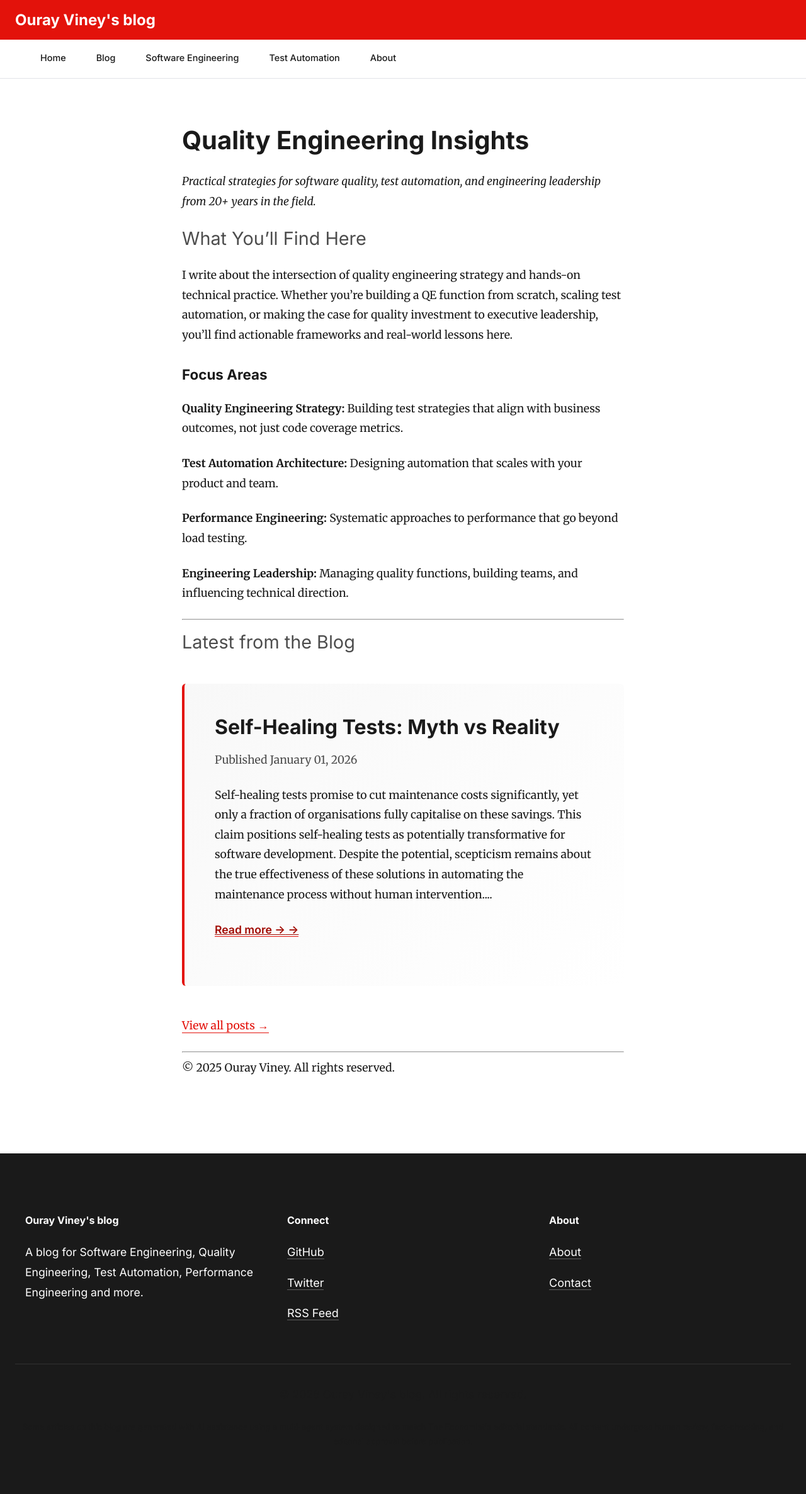
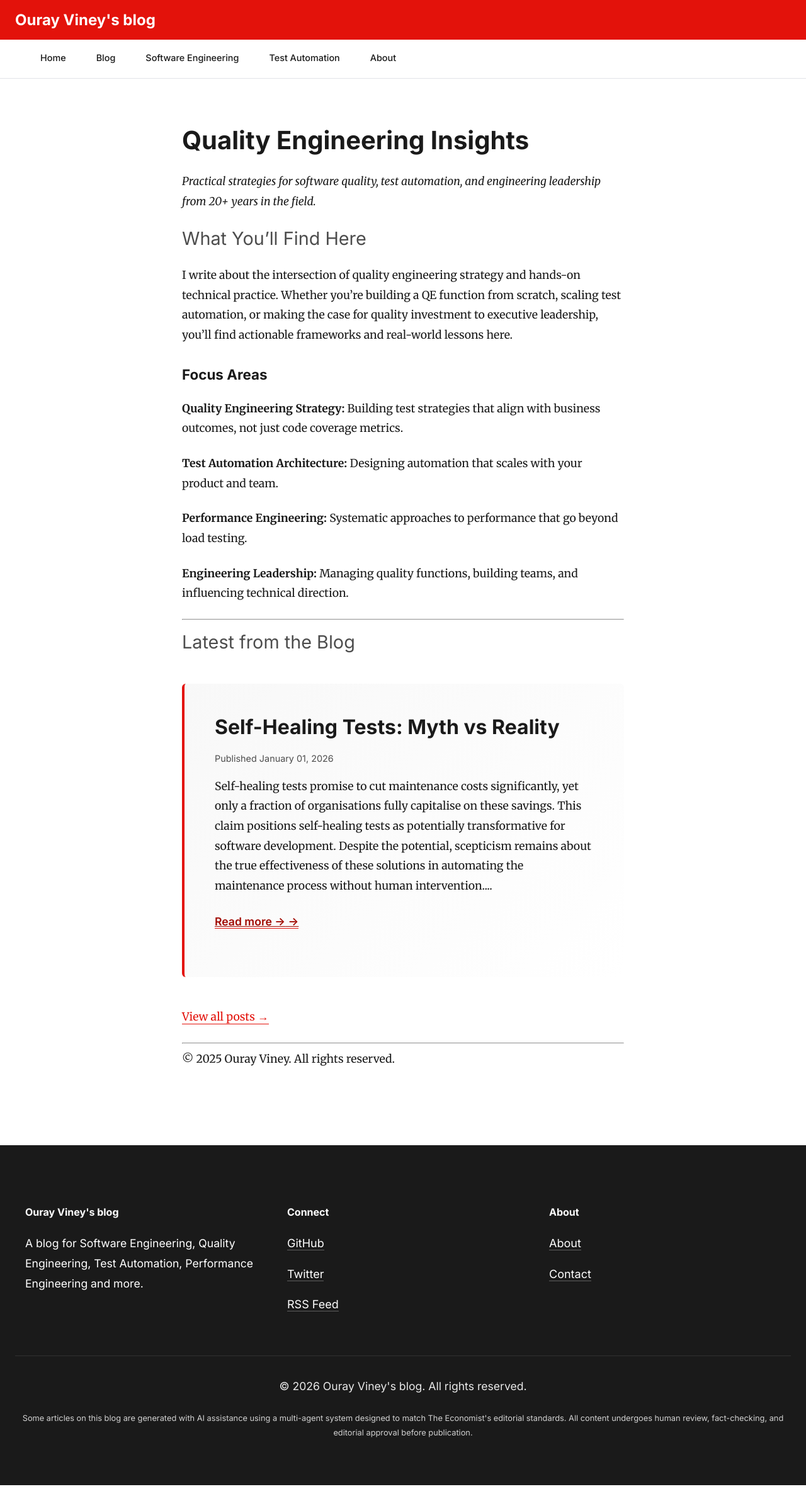
Before and after one commit to oviney/blog, a Jekyll site: the page built from index.md, in a window 1280 px wide. Shown: the whole page at 63% size. Built offline with Jekyll 4.4.1, drawn with Linux system fonts in a browser that asks for light colours.

Commit message:
fix: correct footer text color and ensure all homepage text has WCAG AA contrast
- Use white text (rgba(255,255,255,0.9)) for footer on dark background
- Change post-excerpt to use text-primary (#1a1a1a) instead of text-secondary
- Add post-meta class with text-secondary (#4d4d4d) for proper contrast
- Remove inline styles in favor of CSS classes for maintainability

This should finally resolve all 8 accessibility violations.
Closes #25

```diff
--- a/_layouts/default.html
+++ b/_layouts/default.html
@@ -64,9 +64,9 @@
       </div>
     </div>
     <div class="copyright">
-      <p style="color: #1a1a1a;">© {{ 'now' | date: "%Y" }} {{ site.title }}. All rights reserved.</p>
+      <p style="color: rgba(255, 255, 255, 0.9);">© {{ 'now' | date: "%Y" }} {{ site.title }}. All rights reserved.</p>
       {% if site.ai_disclosure %}
-      <p style="font-size: 0.8rem; margin-top: 1rem; color: #1a1a1a;">{{ site.ai_disclosure }}</p>
+      <p style="font-size: 0.8rem; margin-top: 1rem; color: rgba(255, 255, 255, 0.8);">{{ site.ai_disclosure }}</p>
       {% endif %}
     </div>
   </footer>
--- a/_sass/economist-theme.scss
+++ b/_sass/economist-theme.scss
@@ -779,8 +779,15 @@
 
   .post-excerpt {
     font-size: 1.1rem;
-    color: $text-secondary;
+    color: $text-primary; // Use primary text color for better contrast
     margin-bottom: $spacing-md;
+  }
+
+  .post-meta {
+    font-family: $font-sans;
+    font-size: 0.9rem;
+    color: $text-secondary; // #4d4d4d - WCAG AA compliant
+    margin: $spacing-sm 0;
   }
 
   .read-more {
@@ -879,10 +886,10 @@
     padding-top: $spacing-lg;
     border-top: 1px solid rgba(255, 255, 255, 0.1);
     font-size: 0.85rem;
-    color: $text-primary; // WCAG AA compliant
+    color: rgba(255, 255, 255, 0.9); // Light text on dark background
 
     p {
-      color: $text-primary; // Ensure all paragraph text meets contrast requirements
+      color: rgba(255, 255, 255, 0.9); // Ensure all paragraph text is visible on dark background
     }
   }
 }
--- a/index.md
+++ b/index.md
@@ -27,9 +27,9 @@
 
 {% assign latest_post = site.posts | first %}
 <div class="featured-post">
-  <h3><a href="{{ latest_post.url | relative_url }}" style="color: #1a1a1a;">{{ latest_post.title }}</a></h3>
-  <p class="post-meta" style="color: #4d4d4d;">Published {{ latest_post.date | date: "%B %d, %Y" }}</p>
-  <p style="color: #1a1a1a;">{{ latest_post.excerpt | strip_html | truncatewords: 50 }}</p>
+  <h3><a href="{{ latest_post.url | relative_url }}">{{ latest_post.title }}</a></h3>
+  <p class="post-meta">Published {{ latest_post.date | date: "%B %d, %Y" }}</p>
+  <p class="post-excerpt">{{ latest_post.excerpt | strip_html | truncatewords: 50 }}</p>
   <p><a href="{{ latest_post.url | relative_url }}" class="read-more">Read more →</a></p>
 </div>
 
```
